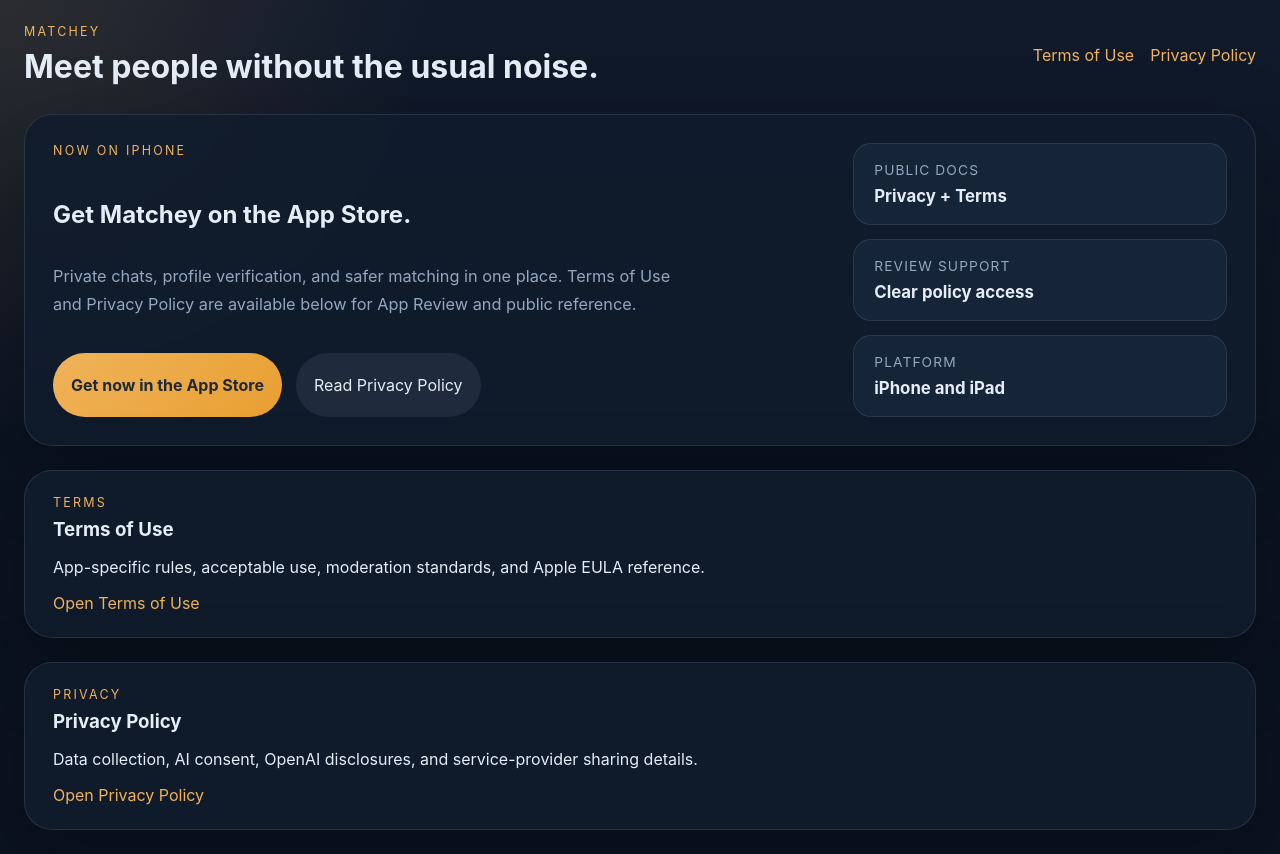
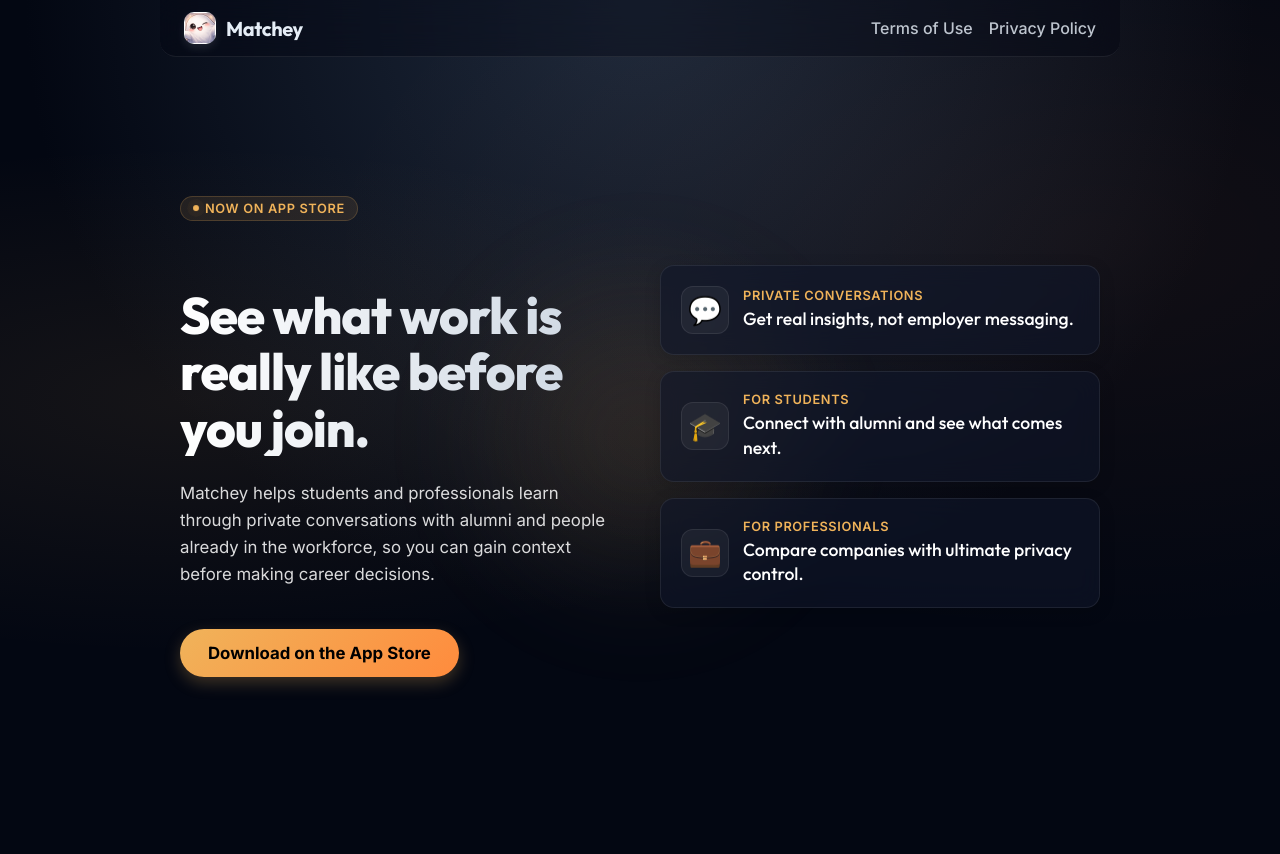
Before and after one commit to teckchuan98/internal-matchey, a plain HTML site: page index.html in a window 1280 px wide. After the commit the page ends 800 px from the top, so only its background shows below. Drawn offline with Linux system fonts and the light colour scheme.

Commit message:
Update from main project folder

```diff
--- a/index.html
+++ b/index.html
@@ -1,70 +1,84 @@
 <!DOCTYPE html>
 <html lang="en">
+
 <head>
   <meta charset="UTF-8" />
   <meta name="viewport" content="width=device-width, initial-scale=1.0" />
-  <title>Matchey</title>
+  <meta name="description"
+    content="Matchey helps students and professionals learn through private conversations with alumni. See the future of work before you join it." />
+  <title>Matchey | See The Future of Work</title>
+
+  <!-- Font Preconnect -->
+  <link rel="preconnect" href="https://fonts.googleapis.com">
+  <link rel="preconnect" href="https://fonts.gstatic.com" crossorigin>
+  <link
+    href="https://fonts.googleapis.com/css2?family=Inter:wght@400;500;600;700&family=Outfit:wght@400;500;700;800&display=swap"
+    rel="stylesheet">
+
   <link rel="stylesheet" href="./styles.css" />
+  <link rel="stylesheet" href="./landing.css" /> <!-- Dedicated landing styles -->
 </head>
-<body>
+
+<body class="landing-page revamped-landing">
   <div class="site-shell">
-    <header class="topbar">
-      <div>
-        <p class="eyebrow">Matchey</p>
-        <h1>Meet people without the usual noise.</h1>
+    <header class="topbar glass-header">
+      <div class="logo-container">
+        <img src="./image/icon_1024x1024.png" alt="Matchey Logo" class="logo-mark" />
+        <p class="logo-text">Matchey</p>
       </div>
       <nav class="nav-links">
-        <a href="./matchey-tos.html">Terms of Use</a>
-        <a href="./matchey-privacy.html">Privacy Policy</a>
+        <a href="./matchey-tos.html" class="nav-item">Terms of Use</a>
+        <a href="./matchey-privacy.html" class="nav-item">Privacy Policy</a>
       </nav>
     </header>
 
     <main class="landing-main">
-      <section class="hero-card landing-hero">
+      <section class="hero-card landing-hero premium-hero" id="hero-section">
+        <div class="hero-bg-glow"></div>
         <div class="hero-copy">
-          <p class="eyebrow">Now on iPhone</p>
-          <h2>Get Matchey on the App Store.</h2>
+          <div class="eyebrow-badge">
+            <span class="pulse-dot"></span> Now on App Store
+          </div>
+          <h1 class="gradient-text">See what work is really like before you join.</h1>
           <p class="hero-body">
-            Private chats, profile verification, and safer matching in one place. Terms of Use and Privacy Policy
-            are available below for App Review and public reference.
+            Matchey helps students and professionals learn through private conversations with alumni and people already
+            in the workforce, so you can gain context before making career decisions.
           </p>
-          <div class="hero-actions">
-            <a class="primary-button button-link" href="https://apps.apple.com/" target="_blank" rel="noreferrer">Get now in the App Store</a>
-            <a class="ghost-button button-link" href="./matchey-privacy.html">Read Privacy Policy</a>
+          <div class="hero-actions" id="hero-actions">
+            <a class="primary-button premium-btn" href="https://apps.apple.com/my/app/matchey/id6758370075"
+              target="_blank" rel="noreferrer">
+              <span class="btn-text">Download on the App Store</span>
+              <span class="btn-glow"></span>
+            </a>
           </div>
         </div>
-        <div class="hero-panel">
-          <div class="hero-metric">
-            <span>Public docs</span>
-            <strong>Privacy + Terms</strong>
+
+        <div class="hero-visual" aria-label="Feature HIGHLIGHTS">
+          <div class="info-card info-card-main glass-card" id="card-private">
+            <div class="card-icon">💬</div>
+            <div class="card-content">
+              <span class="info-label">Private conversations</span>
+              <strong>Get real insights, not employer messaging.</strong>
+            </div>
           </div>
-          <div class="hero-metric">
-            <span>Review support</span>
-            <strong>Clear policy access</strong>
+          <div class="info-card glass-card" id="card-students">
+            <div class="card-icon">🎓</div>
+            <div class="card-content">
+              <span class="info-label">For students</span>
+              <strong>Connect with alumni and see what comes next.</strong>
+            </div>
           </div>
-          <div class="hero-metric">
-            <span>Platform</span>
-            <strong>iPhone and iPad</strong>
+          <div class="info-card glass-card" id="card-professionals">
+            <div class="card-icon">💼</div>
+            <div class="card-content">
+              <span class="info-label">For professionals</span>
+              <strong>Compare companies with ultimate privacy control.</strong>
+            </div>
           </div>
         </div>
-      </section>
-
-      <section class="landing-grid">
-        <article class="legal-section">
-          <p class="eyebrow">Terms</p>
-          <h3>Terms of Use</h3>
-          <p>App-specific rules, acceptable use, moderation standards, and Apple EULA reference.</p>
-          <a href="./matchey-tos.html">Open Terms of Use</a>
-        </article>
-
-        <article class="legal-section">
-          <p class="eyebrow">Privacy</p>
-          <h3>Privacy Policy</h3>
-          <p>Data collection, AI consent, OpenAI disclosures, and service-provider sharing details.</p>
-          <a href="./matchey-privacy.html">Open Privacy Policy</a>
-        </article>
       </section>
     </main>
   </div>
 </body>
+
 </html>
--- /dev/null
+++ b/landing.css
@@ -0,0 +1,321 @@
+/* landing.css - Premium Styles for Matchey Landing Page */
+:root {
+  --font-heading: 'Outfit', var(--font);
+  --font-body: 'Inter', var(--font);
+
+  --premium-bg: #030712;
+  --premium-surface: #0f172a;
+  --premium-surface-soft: rgba(15, 23, 42, 0.6);
+  --glass-border: rgba(255, 255, 255, 0.08);
+
+  --accent-gradient: linear-gradient(135deg, #f0b35a 0%, #ff8b3d 100%);
+  --accent-glow: rgba(240, 179, 90, 0.4);
+}
+
+body.revamped-landing {
+  font-family: var(--font-body);
+  background-color: var(--premium-bg);
+  background-image:
+    radial-gradient(ellipse at 15% 50%, rgba(240, 179, 90, 0.08), transparent 45%),
+    radial-gradient(ellipse at 85% 30%, rgba(255, 139, 61, 0.06), transparent 50%),
+    radial-gradient(circle at 50% 0%, rgba(30, 41, 59, 1), var(--premium-bg) 60%);
+  color: var(--text);
+  margin: 0;
+  height: 100vh;
+  overflow: hidden;
+  /* No scrolling */
+  display: flex;
+  flex-direction: column;
+}
+
+.site-shell {
+  height: 100vh;
+  display: flex;
+  flex-direction: column;
+  padding: 0 !important;
+  /* Overriding default padding to take full height */
+  max-width: 1200px;
+  margin: 0 auto;
+  width: 100%;
+}
+
+/* Glass Header */
+.glass-header {
+  background: rgba(3, 7, 18, 0.4);
+  backdrop-filter: blur(16px);
+  -webkit-backdrop-filter: blur(16px);
+  border-bottom: 1px solid var(--glass-border);
+  padding: 12px 24px;
+  border-radius: 0 0 16px 16px;
+  position: relative;
+  z-index: 100;
+  margin: 0;
+  flex-shrink: 0;
+}
+
+.logo-container {
+  display: flex;
+  align-items: center;
+  gap: 10px;
+}
+
+.logo-mark {
+  display: block;
+  width: 32px;
+  height: 32px;
+  border-radius: 10px;
+  object-fit: cover;
+  box-shadow: 0 4px 10px rgba(255, 255, 255, 0.1);
+}
+
+.logo-text {
+  margin: 0;
+  font-family: var(--font-heading);
+  font-weight: 700;
+  font-size: 1.25rem;
+  letter-spacing: -0.02em;
+}
+
+.nav-item {
+  font-weight: 500;
+  font-size: 1rem;
+  transition: color 0.2s, text-shadow 0.2s;
+}
+
+.nav-item:hover {
+  text-shadow: 0 0 8px rgba(255, 255, 255, 0.4);
+}
+
+/* Main content wrapper */
+.landing-main {
+  flex-grow: 1;
+  display: flex;
+  align-items: center;
+  justify-content: center;
+  overflow: hidden;
+  padding: 10px 20px;
+}
+
+/* Hero Section */
+.premium-hero {
+  position: relative;
+  background: transparent;
+  border: none;
+  box-shadow: none;
+  backdrop-filter: none;
+  padding: 0;
+  display: grid;
+  grid-template-columns: 1fr 1fr;
+  gap: 40px;
+  align-items: center;
+  width: 100%;
+}
+
+.hero-bg-glow {
+  position: absolute;
+  top: 50%;
+  left: 50%;
+  transform: translate(-50%, -50%);
+  width: 500px;
+  height: 500px;
+  background: radial-gradient(circle, rgba(240, 179, 90, 0.12) 0%, transparent 60%);
+  z-index: -1;
+  pointer-events: none;
+  filter: blur(40px);
+}
+
+.hero-copy {
+  display: flex;
+  flex-direction: column;
+  justify-content: center;
+  align-items: flex-start;
+  gap: 16px;
+}
+
+.gradient-text {
+  background: linear-gradient(to right, #ffffff, #cbd5e1);
+  -webkit-background-clip: text;
+  background-clip: text;
+  -webkit-text-fill-color: transparent;
+  font-family: var(--font-heading);
+  font-weight: 800;
+  font-size: clamp(2.3rem, 4vw, 3.2rem) !important;
+  line-height: 1.1 !important;
+  letter-spacing: -0.02em !important;
+  margin-bottom: 8px !important;
+}
+
+.eyebrow-badge {
+  display: inline-flex;
+  align-items: center;
+  gap: 6px;
+  background: rgba(240, 179, 90, 0.1);
+  border: 1px solid rgba(240, 179, 90, 0.2);
+  padding: 4px 12px;
+  border-radius: 999px;
+  color: var(--accent);
+  font-size: 0.8rem;
+  font-weight: 600;
+  text-transform: uppercase;
+  letter-spacing: 0.05em;
+  margin-bottom: 8px;
+}
+
+.pulse-dot {
+  width: 6px;
+  height: 6px;
+  background-color: var(--accent);
+  border-radius: 50%;
+  box-shadow: 0 0 0 0 rgba(240, 179, 90, 0.7);
+  animation: pulse 2s infinite;
+}
+
+.hero-body {
+  font-size: 1.05rem !important;
+  line-height: 1.6 !important;
+  max-width: 480px;
+  margin-bottom: 16px !important;
+  color: rgba(255, 255, 255, 0.85);
+}
+
+@keyframes pulse {
+  0% {
+    transform: scale(0.95);
+    box-shadow: 0 0 0 0 rgba(240, 179, 90, 0.7);
+  }
+
+  70% {
+    transform: scale(1);
+    box-shadow: 0 0 0 6px rgba(240, 179, 90, 0);
+  }
+
+  100% {
+    transform: scale(0.95);
+    box-shadow: 0 0 0 0 rgba(240, 179, 90, 0);
+  }
+}
+
+/* Premium Button */
+.hero-actions {
+  margin-top: 10px;
+}
+
+.premium-btn {
+  position: relative;
+  overflow: hidden;
+  padding: 14px 28px !important;
+  border-radius: 99px !important;
+  background: var(--accent-gradient) !important;
+  font-size: 1.05rem !important;
+  transition: all 0.3s ease !important;
+  box-shadow: 0 6px 16px rgba(240, 179, 90, 0.25) !important;
+  border: none !important;
+}
+
+.premium-btn:hover {
+  transform: translateY(-2px) scale(1.02) !important;
+  box-shadow: 0 8px 24px rgba(240, 179, 90, 0.4) !important;
+}
+
+.btn-text {
+  position: relative;
+  z-index: 2;
+  color: #000;
+  font-weight: 700;
+}
+
+/* Glass Cards */
+.hero-visual {
+  display: flex;
+  flex-direction: column;
+  gap: 16px;
+  position: relative;
+}
+
+.glass-card {
+  background: var(--premium-surface-soft);
+  backdrop-filter: blur(12px);
+  -webkit-backdrop-filter: blur(12px);
+  border: 1px solid var(--glass-border);
+  padding: 20px;
+  border-radius: 14px;
+  display: flex;
+  align-items: center;
+  gap: 14px;
+  transition: all 0.3s cubic-bezier(0.25, 0.8, 0.25, 1);
+  box-shadow: 0 4px 16px rgba(0, 0, 0, 0.15);
+}
+
+.glass-card:hover {
+  transform: translateX(4px) translateY(-1px);
+  border-color: rgba(240, 179, 90, 0.3);
+  box-shadow: 0 8px 24px rgba(0, 0, 0, 0.2), 0 0 12px rgba(240, 179, 90, 0.1);
+  background: rgba(20, 30, 50, 0.7);
+}
+
+.card-icon {
+  font-size: 1.7rem;
+  background: rgba(255, 255, 255, 0.05);
+  width: 48px;
+  height: 48px;
+  display: flex;
+  align-items: center;
+  justify-content: center;
+  border-radius: 12px;
+  border: 1px solid var(--glass-border);
+  flex-shrink: 0;
+}
+
+.card-content {
+  display: flex;
+  flex-direction: column;
+  gap: 4px;
+}
+
+.card-content .info-label {
+  color: var(--accent);
+  font-size: 0.8rem;
+  font-weight: 600;
+  text-transform: uppercase;
+  letter-spacing: 0.05em;
+}
+
+.card-content strong {
+  font-family: var(--font-heading);
+  font-size: 1.1rem;
+  font-weight: 500;
+  line-height: 1.4;
+  color: #fff;
+}
+
+/* Mobile Responsiveness */
+@media (max-width: 960px) {
+  .site-shell {
+    height: auto;
+    overflow-y: auto;
+  }
+
+  body.revamped-landing {
+    height: auto;
+    overflow-y: auto;
+  }
+
+  .premium-hero {
+    grid-template-columns: 1fr;
+    text-align: center;
+    gap: 20px;
+  }
+
+  .hero-copy {
+    justify-items: center;
+    align-items: center;
+  }
+
+  .glass-card {
+    text-align: left;
+  }
+
+  .glass-card:hover {
+    transform: translateY(-2px);
+  }
+}
--- a/styles.css
+++ b/styles.css
@@ -2,11 +2,13 @@
   --bg: #0b1320;
   --panel: #111c2d;
   --panel-alt: #17263b;
+  --panel-soft: rgba(17, 28, 45, 0.72);
   --line: rgba(148, 163, 184, 0.18);
   --text: #e5edf6;
   --muted: #93a7bf;
   --accent: #f0b35a;
   --accent-strong: #e89f31;
+  --accent-soft: rgba(240, 179, 90, 0.16);
   --danger: #ef4444;
   --success: #22c55e;
   --shadow: 0 24px 80px rgba(0, 0, 0, 0.28);
@@ -25,6 +27,7 @@
   font-family: var(--font);
   background:
     radial-gradient(circle at top left, rgba(240, 179, 90, 0.12), transparent 28%),
+    radial-gradient(circle at 85% 12%, rgba(240, 179, 90, 0.08), transparent 24%),
     linear-gradient(180deg, #101a2b 0%, var(--bg) 60%);
   color: var(--text);
   min-height: 100vh;
@@ -49,6 +52,12 @@
   max-width: 1280px;
   margin: 0 auto;
   padding: 24px;
+}
+
+.landing-page .site-shell {
+  max-width: 960px;
+  padding-top: 28px;
+  padding-bottom: 48px;
 }
 
 .topbar {
@@ -104,22 +113,67 @@
 
 .landing-hero {
   display: grid;
-  grid-template-columns: minmax(0, 1.35fr) minmax(260px, 0.65fr);
+  grid-template-columns: 1fr;
   gap: 24px;
-  align-items: stretch;
+  align-items: center;
+  min-height: calc(100vh - 150px);
+  padding: 36px;
 }
 
 .hero-copy {
   display: grid;
-  gap: 16px;
+  gap: 18px;
+  align-content: center;
+  justify-items: start;
+}
+
+.simple-hero {
+  max-width: 720px;
+  margin: 0 auto;
+}
+
+.simple-hero .hero-copy {
+  justify-items: center;
+  text-align: center;
+}
+
+.landing-page .topbar {
+  margin-bottom: 16px;
+}
+
+.landing-page .topbar h1 {
+  max-width: 14ch;
+  font-size: clamp(2rem, 4.8vw, 3.75rem);
+  line-height: 1.02;
+  letter-spacing: -0.03em;
+}
+
+.landing-page .nav-links a {
+  color: var(--text);
+  opacity: 0.82;
+}
+
+.landing-page .nav-links a:hover {
+  color: var(--accent);
+  opacity: 1;
+}
+
+.landing-page .hero-copy h2,
+.story-copy h2,
+.highlight-copy h2,
+.closing-cta h2 {
+  margin: 0;
+  font-size: clamp(1.6rem, 3.4vw, 2.7rem);
+  line-height: 1.08;
+  letter-spacing: -0.025em;
 }
 
 .hero-body {
   margin: 0;
   color: var(--muted);
-  font-size: 1.02rem;
-  line-height: 1.7;
-  max-width: 60ch;
+  font-size: 1rem;
+  line-height: 1.72;
+  max-width: 52ch;
 }
 
 .hero-actions {
@@ -132,11 +186,6 @@
   display: inline-flex;
   align-items: center;
   justify-content: center;
-}
-
-.hero-panel {
-  display: grid;
-  gap: 14px;
 }
 
 .hero-metric {
@@ -157,6 +206,102 @@
 
 .hero-metric strong {
   font-size: 1.05rem;
+}
+
+.phone-card h3,
+.feature-panel h3 {
+  margin: 14px 0 10px;
+  font-size: 1.2rem;
+  line-height: 1.25;
+}
+
+.phone-card p,
+.story-copy p,
+.feature-panel p,
+.highlight-copy p,
+.closing-cta p,
+.quote-panel p {
+  margin: 0;
+  color: var(--muted);
+  font-size: 0.98rem;
+  line-height: 1.72;
+}
+
+.story-copy,
+.highlight-copy {
+  display: grid;
+  gap: 14px;
+}
+
+.story-copy h2,
+.highlight-copy h2,
+.closing-cta h2 {
+  max-width: 16ch;
+}
+
+.story-aside {
+  display: grid;
+  align-self: stretch;
+}
+
+.quote-panel,
+.feature-panel,
+.closing-cta,
+.story-screen,
+.privacy-screen {
+  background: var(--panel-soft);
+  border: 1px solid var(--line);
+  border-radius: var(--radius-xl);
+  box-shadow: var(--shadow);
+  backdrop-filter: blur(12px);
+}
+
+.quote-panel {
+  padding: 24px;
+}
+
+.quote-mark {
+  display: block;
+  color: var(--accent);
+  font-size: 3rem;
+  line-height: 1;
+}
+
+.feature-band {
+  display: grid;
+  grid-template-columns: repeat(2, minmax(0, 1fr));
+  gap: 18px;
+}
+
+.feature-panel {
+  padding: 24px;
+}
+
+.compact-panel h3 {
+  margin-bottom: 0;
+}
+
+.highlight-strip {
+  padding-top: 8px;
+}
+
+.highlight-points {
+  display: grid;
+  gap: 12px;
+  align-content: start;
+}
+
+.closing-cta {
+  display: grid;
+  gap: 14px;
+  margin-top: 8px;
+  padding: 28px;
+  text-align: center;
+  justify-items: center;
+}
+
+.closing-cta p {
+  max-width: 62ch;
 }
 
 .card-header.compact {
@@ -487,7 +632,10 @@
   .dashboard-grid,
   .detail-grid,
   .landing-hero,
-  .profile-moderation-grid {
+  .profile-moderation-grid,
+  .story-screen,
+  .privacy-screen,
+  .feature-band {
     grid-template-columns: 1fr;
   }
 
@@ -503,4 +651,23 @@
   .legal-shell {
     padding: 18px;
   }
+
+  .landing-hero {
+    min-height: auto;
+    gap: 24px;
+    padding: 24px;
+  }
+
+  .landing-page .topbar h1,
+  .landing-page .hero-copy h2,
+  .story-copy h2,
+  .highlight-copy h2,
+  .closing-cta h2 {
+    max-width: none;
+  }
+
+  .closing-cta {
+    justify-items: stretch;
+    text-align: left;
+  }
 }
```
Also changed, not shown: image/icon_1024x1024.png (added).
